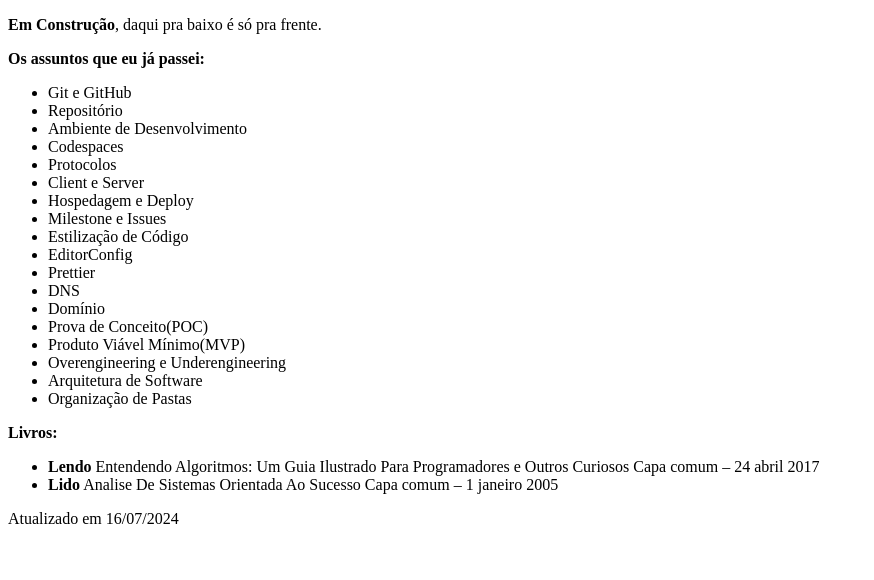
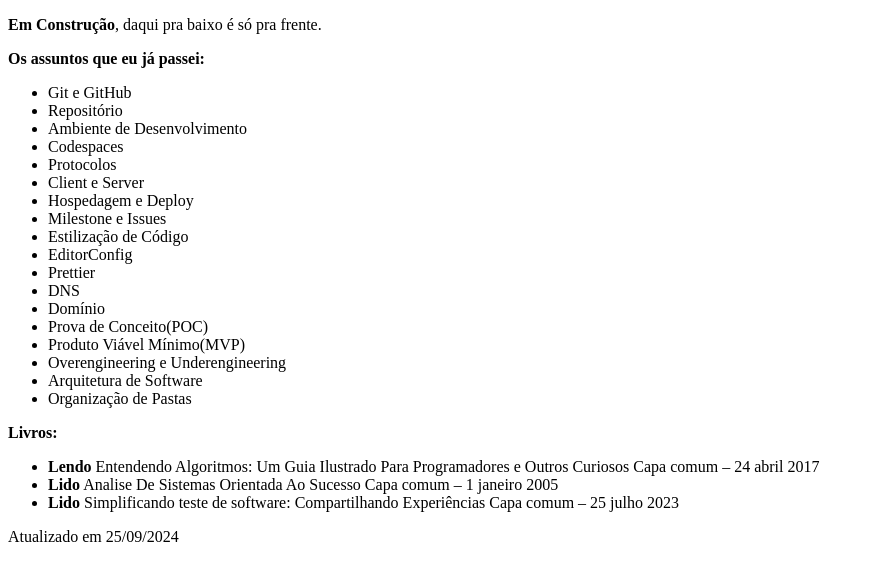
Before and after one commit to ljborba/curso.dev-onde-tudo-comeca, a Next.js app: page / in a window 1280 px wide. Shown: the top 580 px of the page, without its empty margins (0-874 px from the left). Built offline with nearby package versions, Linux system fonts and the light colour scheme.

Commit message:
modifica o arquivo .

```diff
--- a/pages/index.js
+++ b/pages/index.js
@@ -28,8 +28,9 @@ function Home() {
                 <ul>
                     <li><strong>Lendo</strong> Entendendo Algoritmos: Um Guia Ilustrado Para Programadores e Outros Curiosos Capa comum – 24 abril 2017</li>
                     <li><strong>Lido</strong> Analise De Sistemas Orientada Ao Sucesso Capa comum – 1 janeiro 2005</li>
+                    <li><strong>Lido</strong> Simplificando teste de software: Compartilhando Experiências Capa comum – 25 julho 2023</li>
                 </ul>
-                <data>Atualizado em 16/07/2024</data>
+                <data>Atualizado em 25/09/2024</data>
             </section>
         </div>
     )
```
